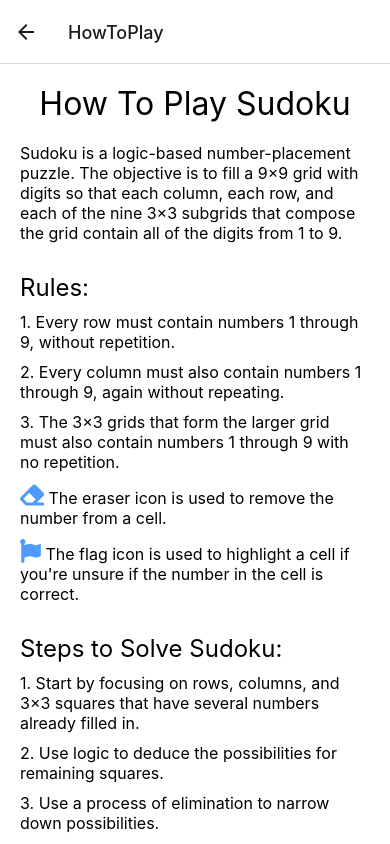
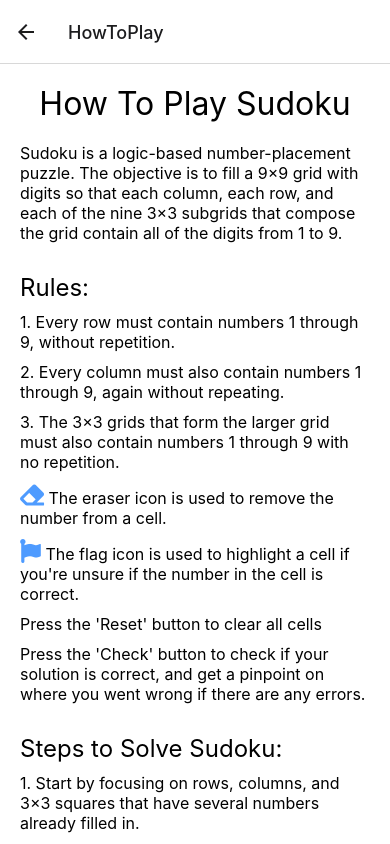
Before and after one commit to FaIch/Sudoku, a React Native app: screen /HowToPlay in a window 390 px wide. Shown: the top 844 px of the page. Built offline with nearby package versions, Linux system fonts and the light colour scheme.

Commit message:
updated How to play screen

```diff
--- a/screens/HowToPlayScreen.js
+++ b/screens/HowToPlayScreen.js
@@ -30,6 +30,12 @@ function HowToPlayScreen() {
             <Text style={styles.text}>
                 <FontAwesome5 name="font-awesome-flag"  size={24} color="#4e9bff"/>
                 {t('how_flag')}
+            </Text>
+            <Text style={styles.text}>
+                {t('how_reset')}
+            </Text>
+            <Text style={styles.text}>
+                {t('how_check')}
             </Text>
             <Text style={styles.subHeader}>{t('help_header')}</Text>
             <Text style={styles.text}>
--- a/translation/resources/en.js
+++ b/translation/resources/en.js
@@ -22,7 +22,9 @@ export default{
   "how_rules_2": "2. Every column must also contain numbers 1 through 9, again without repeating.",
   "how_rules_3": "3. The 3×3 grids that form the larger grid must also contain numbers 1 through 9 with no repetition.",
   "how_eraser": " The eraser icon is used to remove the number from a cell.",
-  "how_flag": " The flag icon is used to highlight a cell if you're unsure if the number in the cell is correct.",
+  "how_flag": " The flag icon is used to highlight a cell if you're unsure if the number in the cell is correct.\n",
+  "how_reset": "Press the 'Reset' button to clear all cells",
+  "how_check": "Press the 'Check' button to check if your solution is correct, and get a pinpoint on where you went wrong if there are any errors.",
   "help_header": "Steps to Solve Sudoku:",
   "help_1": "1. Start by focusing on rows, columns, and 3×3 squares that have several numbers already filled in.",
   "help_2": "2. Use logic to deduce the possibilities for remaining squares.",
--- a/translation/resources/no.js
+++ b/translation/resources/no.js
@@ -23,6 +23,8 @@ export default {
   "how_rules_3": "3. De 3×3 rutenettene som danner det større rutenettet må også inneholde tallene 1 til 9 uten gjentakelse.",
   "how_eraser": " Viskelær-ikonet brukes til å fjerne tallet som er i en rute.",
   "how_flag": " Flag-ikonet brukes til å markere en rute dersom du er usikker på om tallet i ruten er riktig.",
+  "how_reset": "Trykk på 'Reset' knappen for å fjerne tall i alle ruter.",
+  "how_check": "Trykk på 'Sjekk' knappen for å sjekke om din løsinng er korrekt, og få en pekepinn på hvor det ligger en feil dersom ikke alt er riktig.",
   "help_header": "Trinn for å Løse Sudoku:",
   "help_1": "1. Start med å fokusere på rader, kolonner og 3×3-ruter som har flere tall allerede fylt inn.",
   "help_2": "2. Bruk logikk for å utlede mulighetene for gjenværende ruter.",
```
